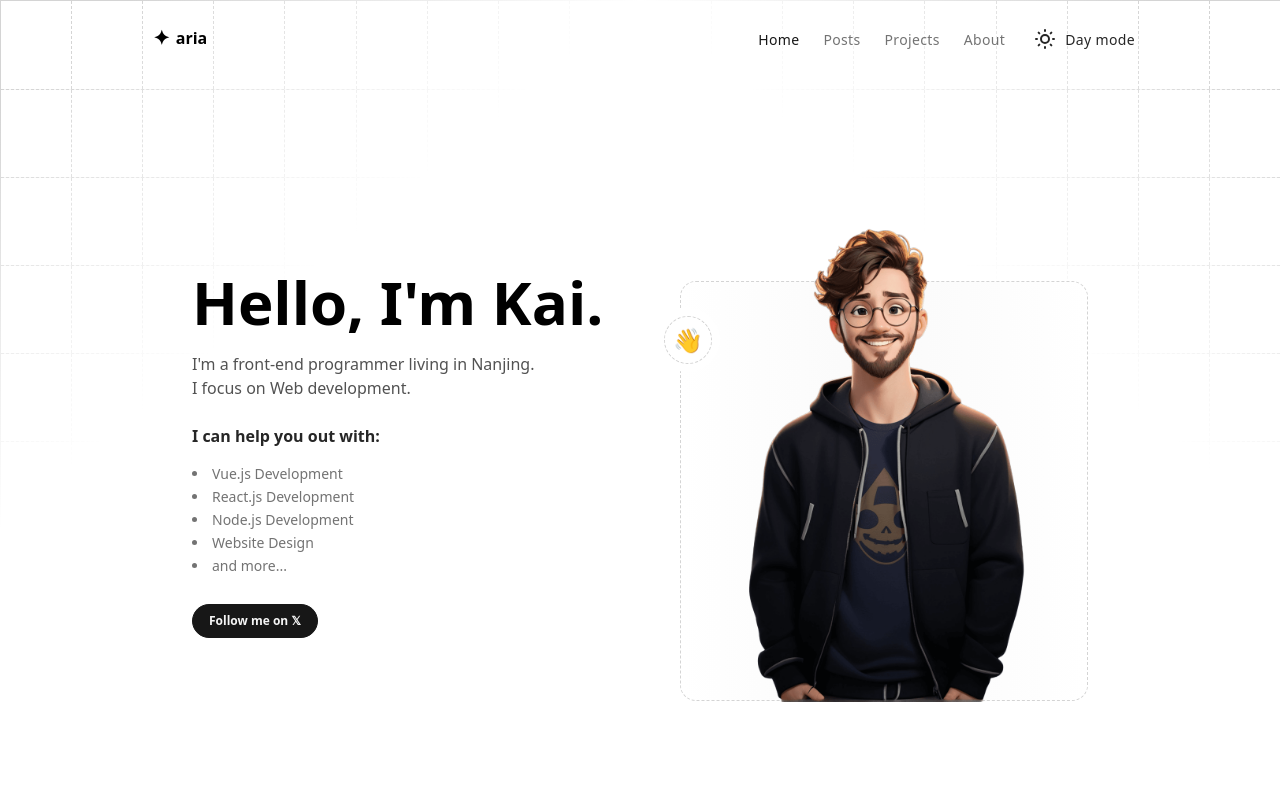
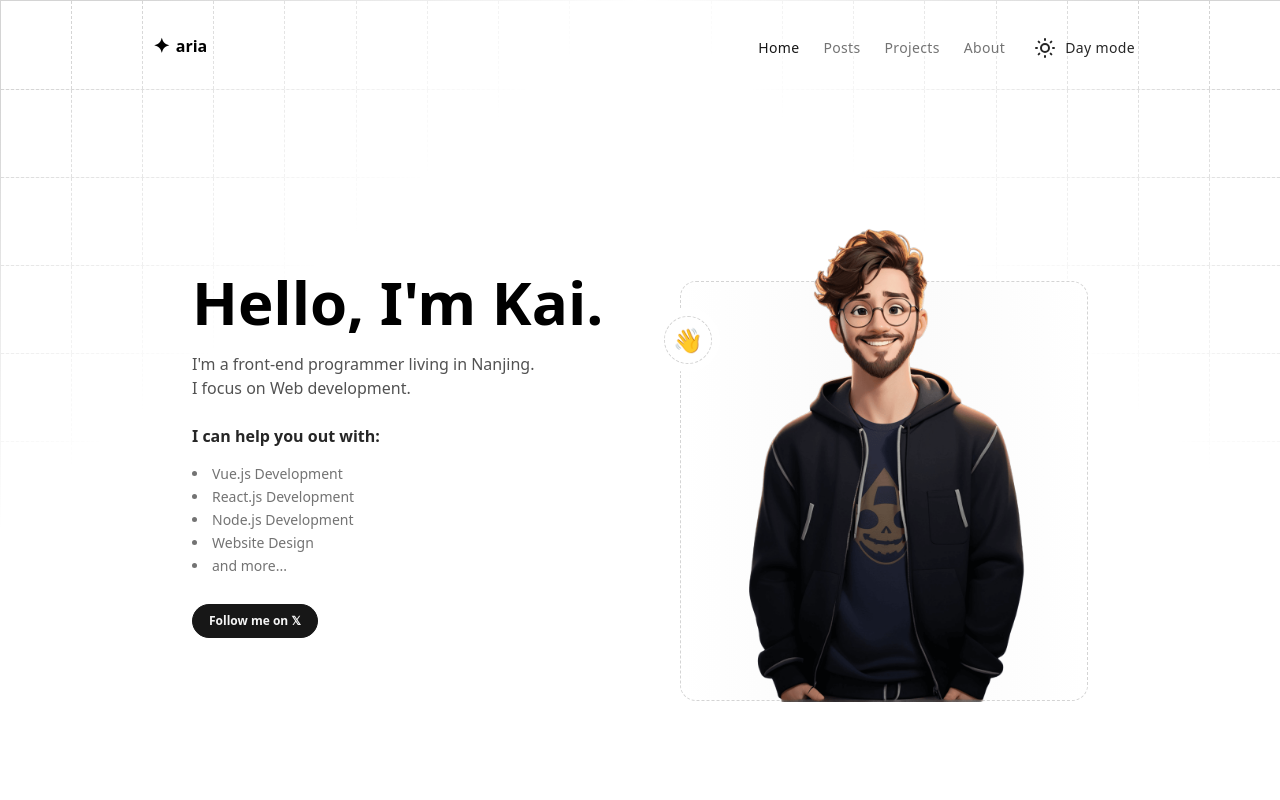
Before and after one commit to codeurMDG/portfolio, an Astro site: page / in a window 1280 px wide. Shown: the top 800 px of the page. Built offline with nearby package versions, Linux system fonts and the light colour scheme; Astro itself is replaced by a stand-in of ours.

Commit message:
Adjust header positioning and border styles for improved layout consistency

```diff
--- a/src/components/header.astro
+++ b/src/components/header.astro
@@ -5,9 +5,9 @@ import Logo from "../components/logo.astro";
 
 <!-- This is an invisible div with relative position so that it takes up the height of the menu (because menu is absolute/fixed) -->
 <div class="relative w-full h-20 opacity-0 pointer-events-none"></div>
-<header id="header" class="absolute top-0 z-50 w-full h-20">
+<header id="header" class="absolute top-2 z-50 w-full h-20">
   <div
-    class="flex items-center justify-between h-full max-w-5xl pl-6 pr-4 mx-auto border-b border-l-0 border-r-0 border-transparent select-none lg:border-r lg:border-l lg:rounded-b-xl"
+    class="flex items-center justify-between h-full max-w-5xl pl-6 pr-4 mx-auto border-y border-l-0 border-r-0 border-transparent select-none lg:border-r lg:border-l lg:rounded-xl"
   >
     <Logo />
     <div
```
